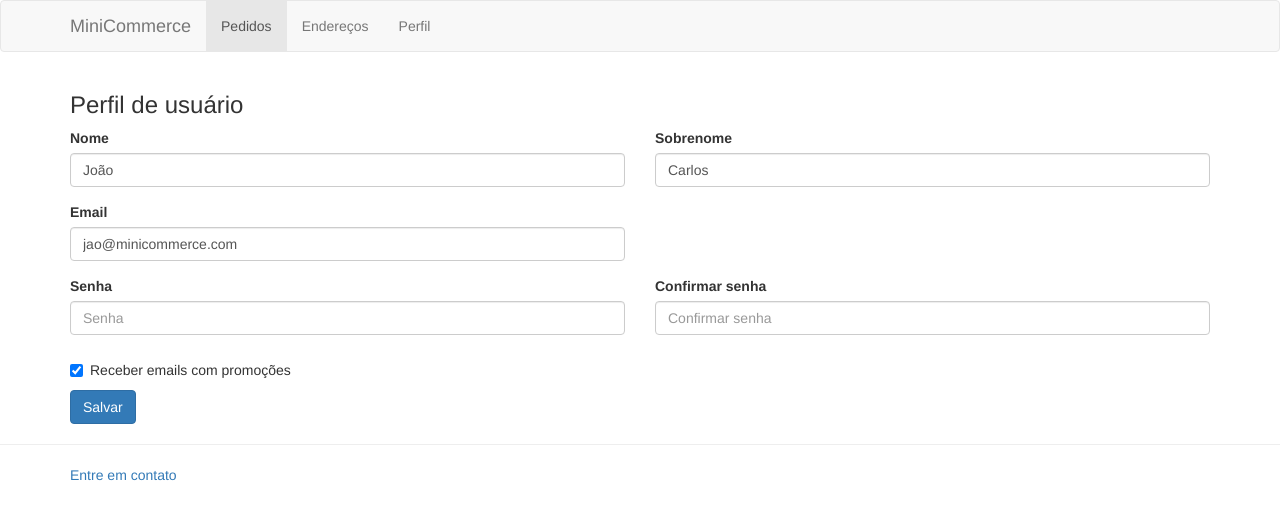
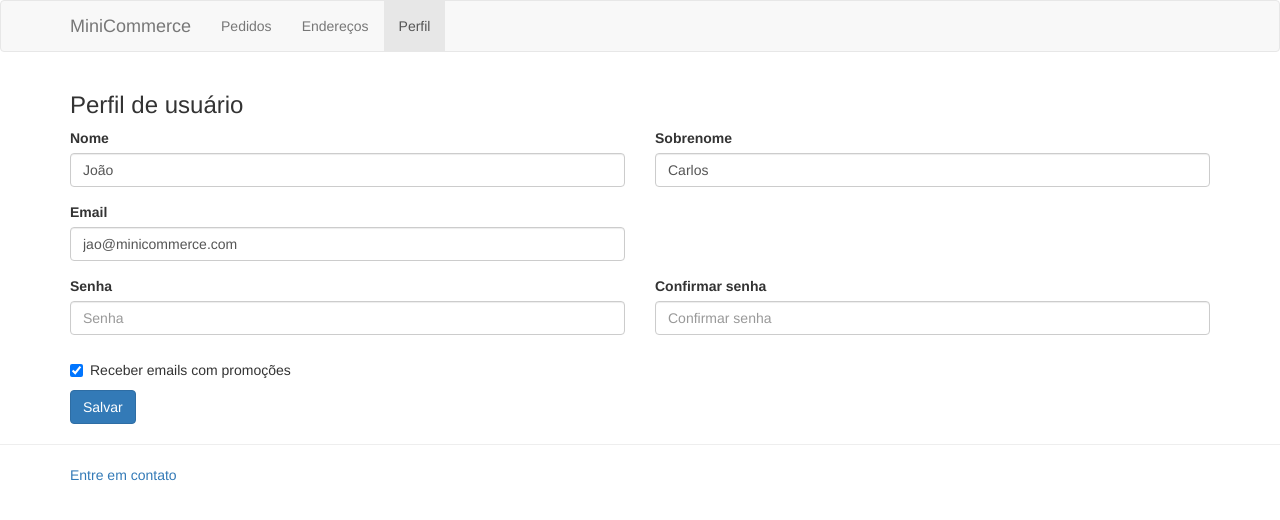
Before and after one commit to badiale/MiniCommerce, a website: page app/index.html in a window 1280 px wide. Drawn offline with nearby package versions, Linux system fonts and the light colour scheme; some packages are replaced by stand-ins of ours; files that its build step writes are made by us from their sources.

Commit message:
Adiciona diretiva myLocation

```diff
--- a/app/index.html
+++ b/app/index.html
@@ -37,9 +37,9 @@
           <div class="collapse navbar-collapse" id="js-navbar-collapse">
 
             <ul class="nav navbar-nav">
-              <li class="active"><a ng-href="#/order">Pedidos</a></li>
-              <li><a ng-href="#/address">Endereços</a></li>
-              <li><a ng-href="#/profile">Perfil</a></li>
+              <li><a my-location="#/order">Pedidos</a></li>
+              <li><a my-location="#/address">Endereços</a></li>
+              <li><a my-location="#/profile">Perfil</a></li>
             </ul>
           </div>
         </div>
@@ -77,6 +77,7 @@
         <script src="scripts/app.js"></script>
         <script src="scripts/controllers/profile.js"></script>
         <script src="scripts/services/userservice.js"></script>
+        <script src="scripts/directives/myLocation.js"></script>
         <!-- endbuild -->
 </body>
 </html>
--- /dev/null
+++ b/app/scripts/directives/myLocation.js
@@ -0,0 +1,32 @@
+'use strict';
+
+/**
+ * @ngdoc directive
+ * @name miniCommerceApp.directive:myLocation
+ * @element a
+ * @restrict A
+ * @description
+ * Diretiva que deve ser usada em links.
+ * <p>
+ * Ela preenche o campo href com a url fornecida e, adicionalmente,
+ * coloca a classe "active" no pai quando o usuário está na página especificada
+ * pela url.
+ * <p>
+ * Esta diretiva é ideal para ser usada com a barra de navegação do bootstrap.
+ */
+angular.module('miniCommerceApp')
+  .directive('myLocation', function ($location) {
+    return {
+      restrict: 'A',
+      link: function postLink(scope, element, attrs) {
+        var href = attrs.myLocation;
+        element.attr("href", href);
+
+        scope.$watch(function () {
+          return $location.url();
+        }, function (newUrl) {
+          element.parent().toggleClass("active", href === "#" + newUrl);
+        });
+      }
+    };
+  });
```
Also changed, not shown: test/spec/directives/myLocation.js (added, +36 -0 lines).
